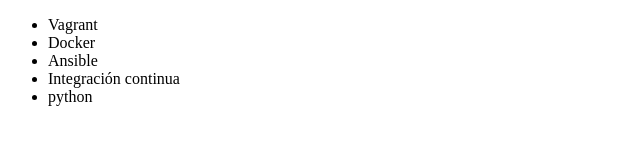
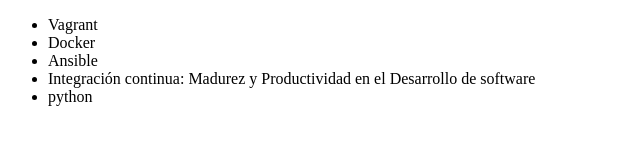
Before and after one commit to LoneROKIE/AluraGit, a plain HTML site: page index.html in a window 1280 px wide. Shown: the whole page, without its empty margins (0-640 px from the left). Drawn offline with Linux system fonts and the light colour scheme.

Commit message:
Renombrando curso de integracion continua

```diff
--- a/index.html
+++ b/index.html
@@ -9,7 +9,7 @@
          <li> Vagrant </li>
          <li> Docker </li>
          <li> Ansible </li>
-         <li> Integración continua </li>
+         <li> Integración continua: Madurez y Productividad en el Desarrollo de software </li>
          <li>python</li>
      </ul>
 </body>
```
